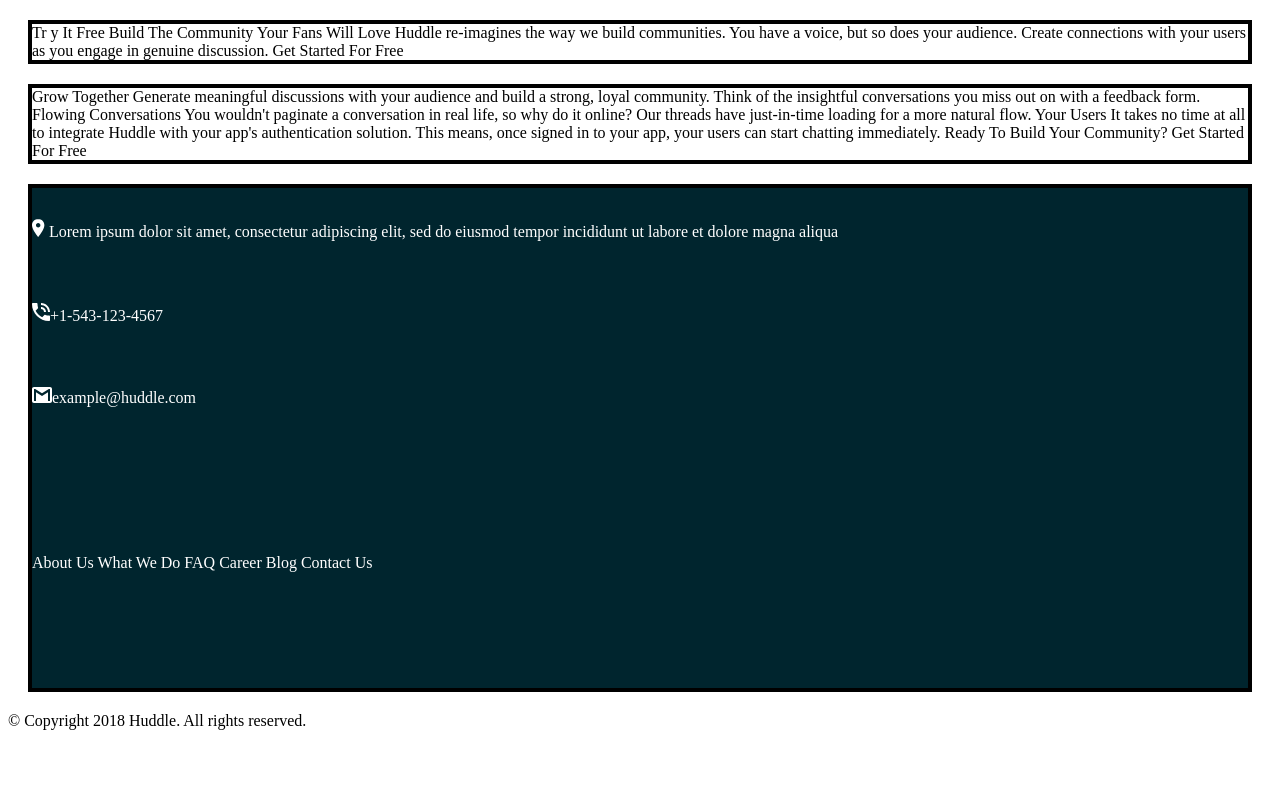
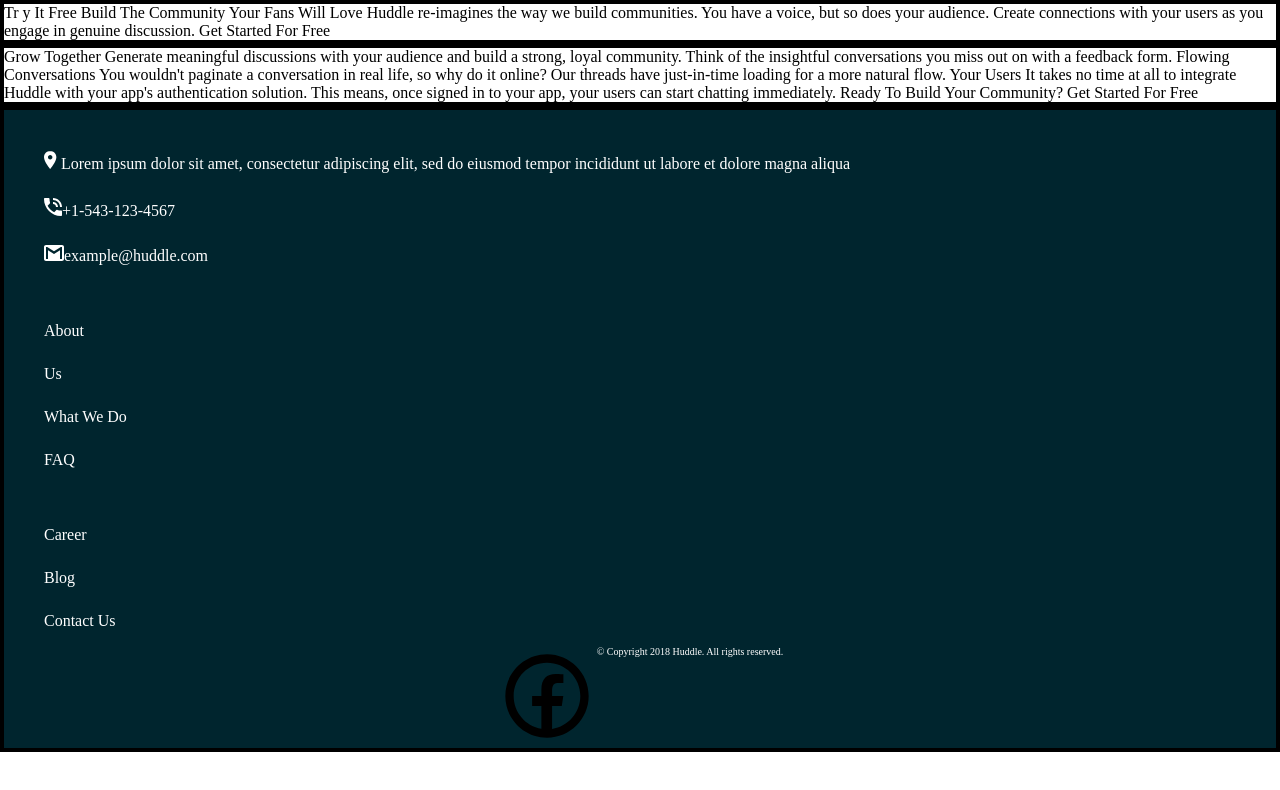
Before and after one commit to BrightCoders-Institute/s1a1-dise-o-web-responsivo-bcdic23-w1-r1-team-4, a website: page index.html in a window 1280 px wide. Drawn offline with Linux system fonts and the light colour scheme.

Commit message:
vamos empezando y ya no se que poner en los commits

```diff
--- a/index.html
+++ b/index.html
@@ -50,18 +50,53 @@
 
     <footer>
       <div class="footer__vertical-alignment">
-        <div><img src="./img/icon-location.svg">
-          Lorem ipsum dolor sit amet, consectetur adipiscing elit, sed do eiusmod
-          tempor incididunt ut labore et dolore magna aliqua
+        <ul>
+          <li>
+            <img src="./img/icon-location.svg" />
+            Lorem ipsum dolor sit amet, consectetur adipiscing elit, sed do
+            eiusmod tempor incididunt ut labore et dolore magna aliqua
+          </li>
+          <li><img src="./img/icon-phone.svg" />+1-543-123-4567</li>
+          <li><img src="./img/icon-email.svg" />example@huddle.com</li>
+        </ul>
+      </div>
+      <div class="footer__vertical-alignment">
+        <ul>
+          <li>About</li>
+          <li>Us</li>
+          <li>What We Do</li>
+          <li>FAQ</li>
+        </ul>
+        <ul>
+          <li>Career</li>
+          <li>Blog</li>
+          <li>Contact Us</li>
+        </ul>
+      </div>
+      <div class="footer__horizontal-alignment">
+        <!-- <img src="img/bg-hero-desktop.svg" alt="" />
+        <img src="img/bg-hero-mobile.svg" alt="" />
+        <img src="img/illustration-flowing-conversation.svg" alt="" />
+        <img src="img/illustration-grow-together.svg" alt="" />
+        <img src="img/illustration-mockups.svg" alt="" />
+        <img src="img/illustration-your-users.svg" alt="" />
+        <img src="img/logo.svg" alt="" /> -->
+        <div>
+          <svg
+            xmlns="http://www.w3.org/2000/svg"
+            x="0px"
+            y="0px"
+            width="100"
+            height="100"
+            viewBox="0 0 24 24"
+          >
+            <path
+              d="M 12 2 C 6.4889971 2 2 6.4889971 2 12 C 2 17.511003 6.4889971 22 12 22 C 17.511003 22 22 17.511003 22 12 C 22 6.4889971 17.511003 2 12 2 z M 12 4 C 16.430123 4 20 7.5698774 20 12 C 20 16.014467 17.065322 19.313017 13.21875 19.898438 L 13.21875 14.384766 L 15.546875 14.384766 L 15.912109 12.019531 L 13.21875 12.019531 L 13.21875 10.726562 C 13.21875 9.7435625 13.538984 8.8710938 14.458984 8.8710938 L 15.935547 8.8710938 L 15.935547 6.8066406 C 15.675547 6.7716406 15.126844 6.6953125 14.089844 6.6953125 C 11.923844 6.6953125 10.654297 7.8393125 10.654297 10.445312 L 10.654297 12.019531 L 8.4277344 12.019531 L 8.4277344 14.384766 L 10.654297 14.384766 L 10.654297 19.878906 C 6.8702905 19.240845 4 15.970237 4 12 C 4 7.5698774 7.5698774 4 12 4 z"
+            ></path>
+          </svg>
         </div>
-        <div><img src="./img/icon-phone.svg">+1-543-123-4567</div>
-        <div><img src="./img/icon-email.svg">example@huddle.com</div>
+        <div>&copy; Copyright 2018 Huddle. All rights reserved.</div>
       </div>
-      <div class="footer__vertical-alignment">About Us What We Do FAQ Career Blog Contact Us</div>
     </footer>
-
-    <div class="footer__horizontal-alignment">
-      &copy; Copyright 2018 Huddle. All rights reserved.
-        </body>
-    </div>
+  </body>
 </html>
--- a/styles.sass
+++ b/styles.sass
@@ -1,27 +1,38 @@
-$dark-blue:hsl(192, 100%, 9%)
-
+$dark-blue: hsl(192, 100%, 9%)
+body
+    padding: 0
+    margin: 0
 footer
     border: 4px solid black
-    margin: 20px
+    margin: 0
     background-color: $dark-blue
     color: white
     display: flex
     justify-content: space-around
-    height: 500px
+    height: fit-content
     flex-direction: column
+    bottom: 0
 
     .footer__vertical-alignment
         display: flex
         flex-direction: column
         justify-content: space-around
-        height: 500px
-
-
+    .footer__horizontal-alignment
+        font-size: 10px
+        display: flex
+        flex-direction: row
+        justify-content: center
 
 main
     border: 4px solid black
-    margin: 20px
+    margin: 0
 
 header
     border: 4px solid black
-    margin: 20px
+    margin: 0
+
+ul
+    list-style: none
+
+    li
+        margin-top: 25px
```
Also changed, not shown: styles.css, 1 other file.
